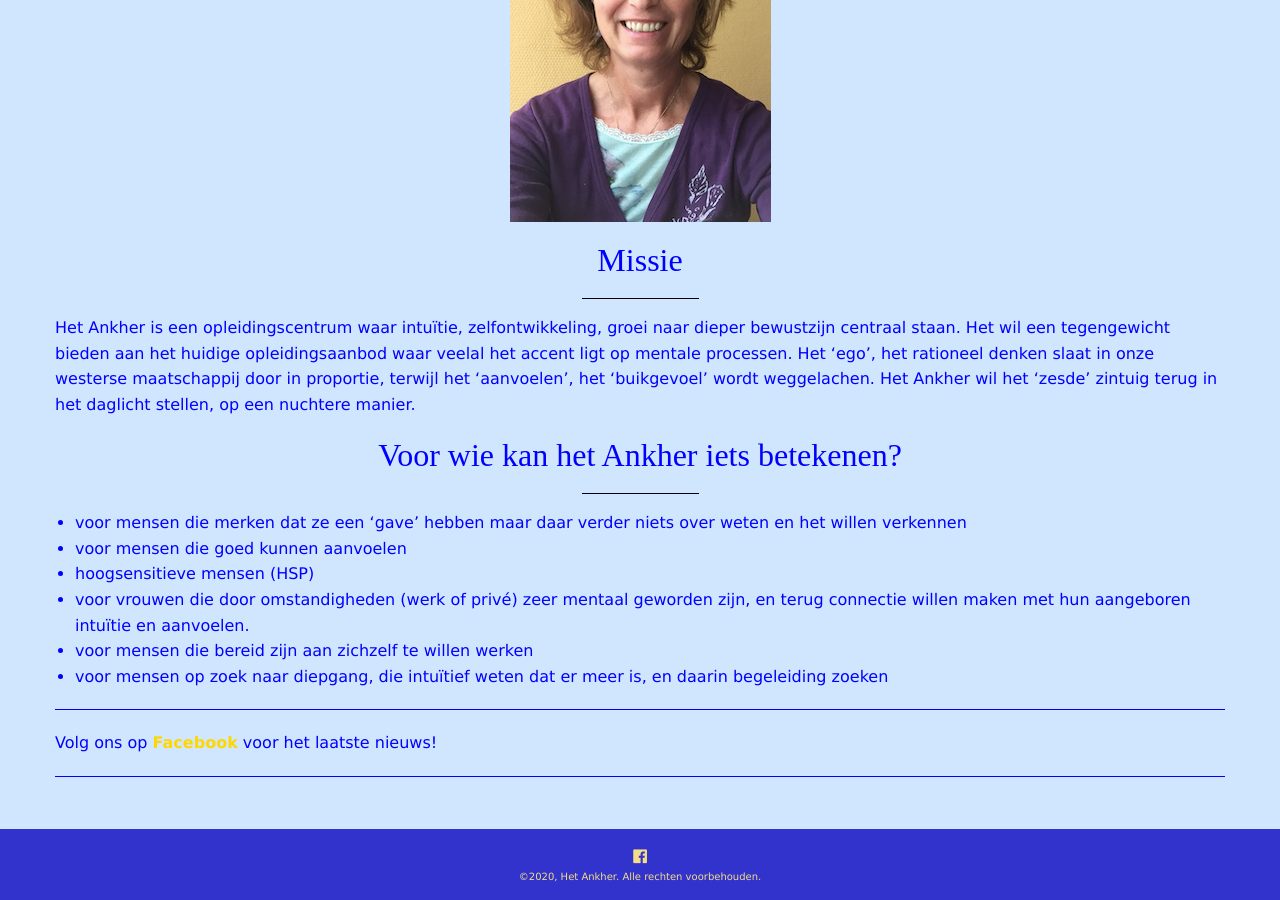
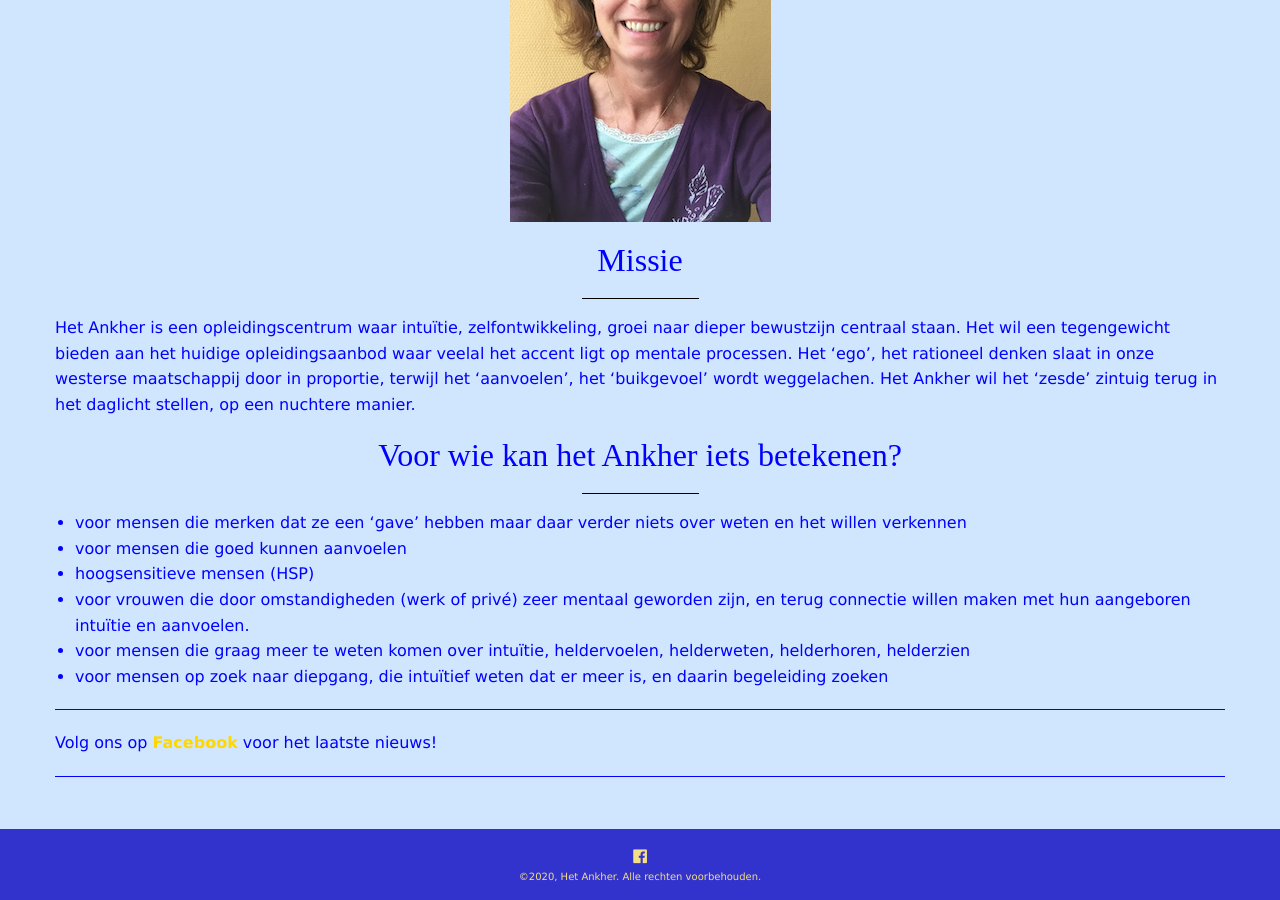
Before and after one commit to ankher/ankher.github.io, a Jekyll site: the page built from index.md, in a window 1280 px wide and 900 px high, scrolled down 1857 px. Built offline with Jekyll 4.4.1, drawn with Linux system fonts in a browser that asks for light colours; nearby versions of some CDN libraries.

Commit message:
Update index.md

```diff
--- a/index.md
+++ b/index.md
@@ -67,7 +67,7 @@ Het Ankher is een opleidingscentrum waar intuïtie, zelfontwikkeling, groei naar
 + voor mensen die goed kunnen aanvoelen
 + hoogsensitieve mensen (HSP)
 + voor vrouwen die door omstandigheden (werk of privé) zeer mentaal geworden zijn, en terug connectie willen maken met hun aangeboren intuïtie en aanvoelen.
-+ voor mensen die bereid zijn aan zichzelf te willen werken
++ voor mensen die graag meer te weten komen over intuïtie, heldervoelen, helderweten, helderhoren, helderzien
 + voor mensen op zoek naar diepgang, die intuïtief weten dat er meer is, en daarin begeleiding zoeken
 
 
```
